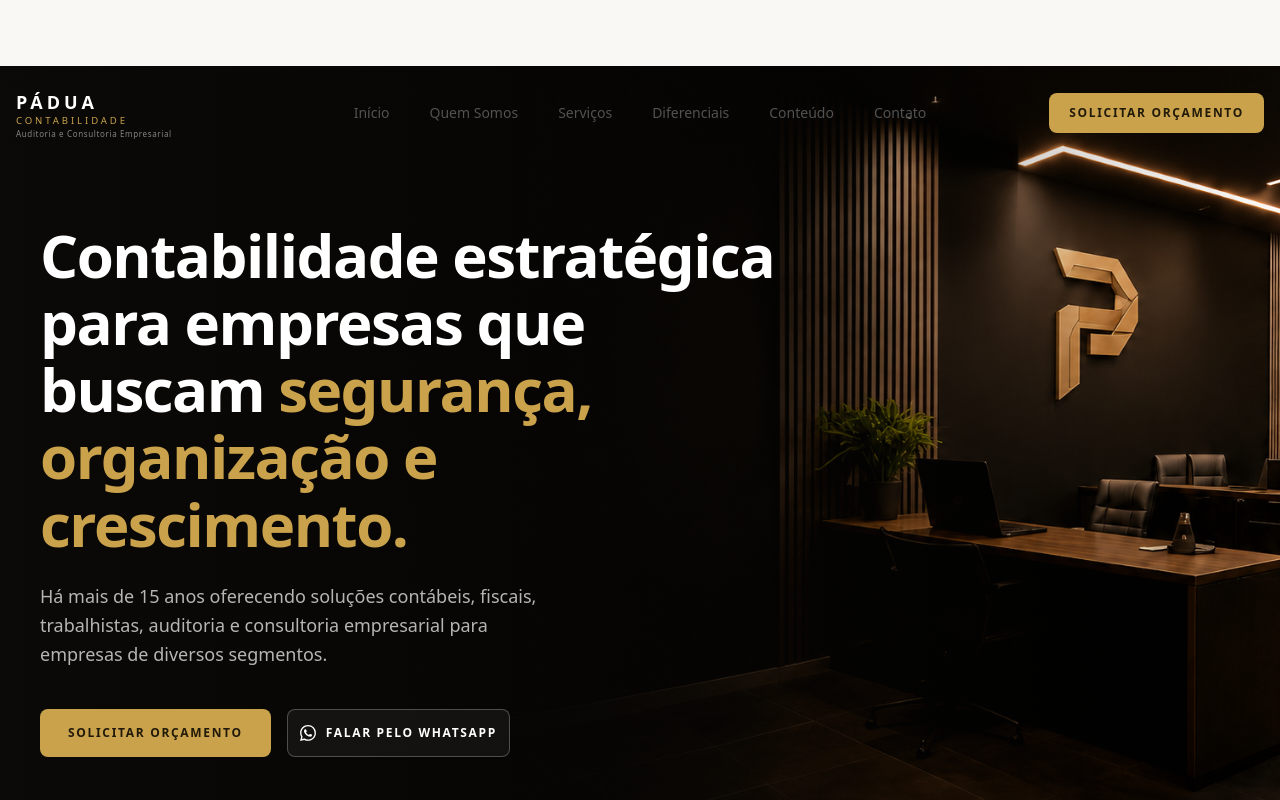
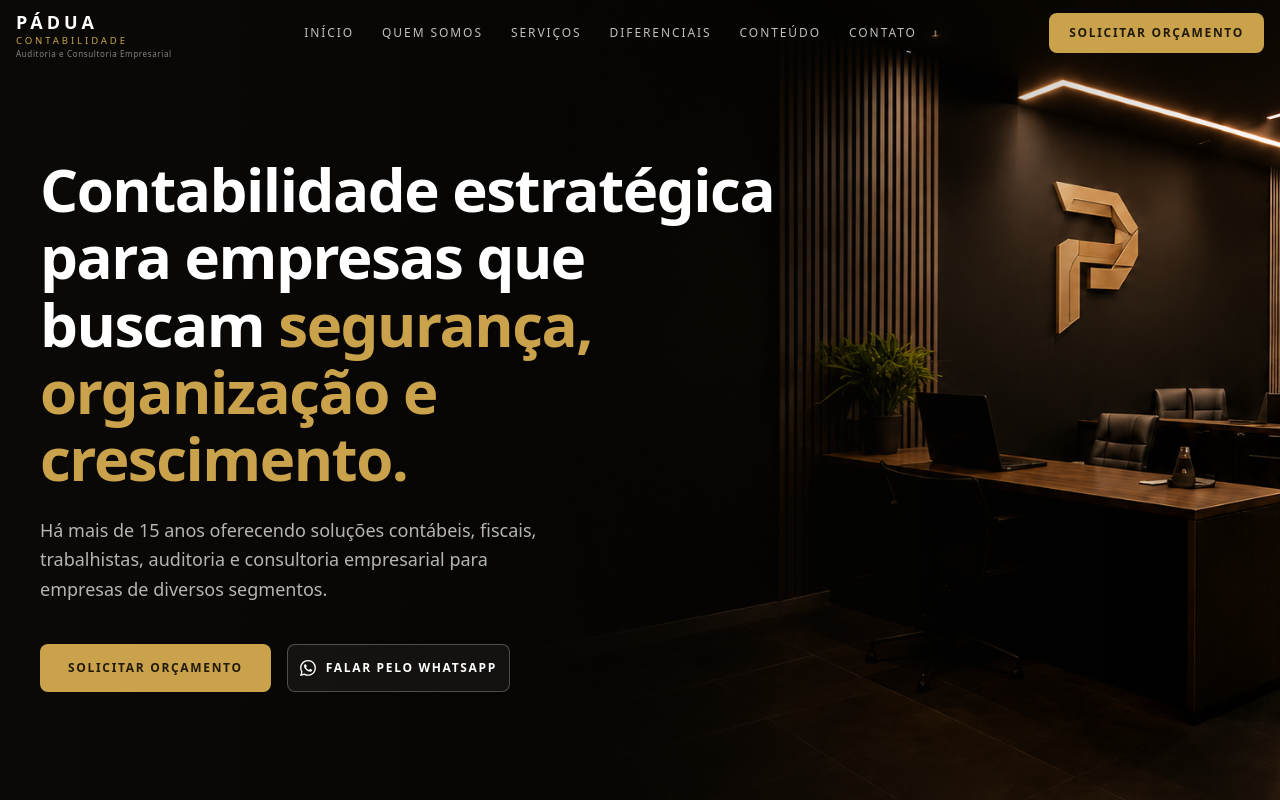
Before and after one commit to paduacontabilidade/website, a React (Vite) app: page / in a window 1280 px wide. Shown: the top 800 px of the page. Built offline with nearby package versions, Linux system fonts and the light colour scheme.

Commit message:
feat: update ResizableNavbar component with improved styling and mobile navigation icons

```diff
--- a/src/components/ui/resizable-navbar.tsx
+++ b/src/components/ui/resizable-navbar.tsx
@@ -1,6 +1,5 @@
-"use client";
 import { cn } from "@/lib/utils";
-import { IconMenu2, IconX } from "@tabler/icons-react";
+import { Menu, X } from "lucide-react";
 import {
   motion,
   AnimatePresence,
@@ -23,7 +22,7 @@ interface NavBodyProps {
 }
 
 interface NavItemsProps {
-  items: {
+  items: readonly {
     name: string;
     link: string;
   }[];
@@ -46,7 +45,6 @@ interface MobileNavMenuProps {
   children: React.ReactNode;
   className?: string;
   isOpen: boolean;
-  onClose: () => void;
 }
 
 export const Navbar = ({ children, className }: NavbarProps) => {
@@ -68,8 +66,7 @@ export const Navbar = ({ children, className }: NavbarProps) => {
   return (
     <motion.div
       ref={ref}
-      // IMPORTANT: Change this to class of `fixed` if you want the navbar to be fixed
-      className={cn("sticky inset-x-0 top-20 z-40 w-full", className)}
+      className={cn("fixed inset-x-0 top-0 z-50 w-full", className)}
     >
       {React.Children.map(children, (child) =>
         React.isValidElement(child)
@@ -91,7 +88,7 @@ export const NavBody = ({ children, className, visible }: NavBodyProps) => {
         boxShadow: visible
           ? "0 0 24px rgba(34, 42, 53, 0.06), 0 1px 1px rgba(0, 0, 0, 0.05), 0 0 0 1px rgba(34, 42, 53, 0.04), 0 0 4px rgba(34, 42, 53, 0.08), 0 16px 68px rgba(47, 48, 55, 0.05), 0 1px 0 rgba(255, 255, 255, 0.1) inset"
           : "none",
-        width: visible ? "40%" : "100%",
+        width: visible ? "60%" : "100%",
         y: visible ? 20 : 0,
       }}
       transition={{
@@ -100,11 +97,11 @@ export const NavBody = ({ children, className, visible }: NavBodyProps) => {
         damping: 50,
       }}
       style={{
-        minWidth: "800px",
+        minWidth: "1120px",
       }}
       className={cn(
-        "relative z-[60] mx-auto hidden w-full max-w-7xl flex-row items-center justify-between self-start rounded-full bg-transparent px-4 py-2 lg:flex dark:bg-transparent",
-        visible && "bg-white/80 dark:bg-neutral-950/80",
+        "relative z-[60] mx-auto hidden w-full max-w-7xl flex-row items-center justify-between self-start rounded-full bg-transparent px-4 py-2 lg:flex",
+        visible && "bg-ink/85 ring-1 ring-white/10",
         className,
       )}
     >
@@ -120,7 +117,7 @@ export const NavItems = ({ items, className, onItemClick }: NavItemsProps) => {
     <motion.div
       onMouseLeave={() => setHovered(null)}
       className={cn(
-        "absolute inset-0 hidden flex-1 flex-row items-center justify-center space-x-2 text-sm font-medium text-zinc-600 transition duration-200 hover:text-zinc-800 lg:flex lg:space-x-2",
+        "hidden min-w-0 flex-1 flex-row items-center justify-center space-x-1 text-xs font-medium tracking-[0.16em] whitespace-nowrap uppercase transition duration-200 lg:flex",
         className,
       )}
     >
@@ -128,14 +125,14 @@ export const NavItems = ({ items, className, onItemClick }: NavItemsProps) => {
         <a
           onMouseEnter={() => setHovered(idx)}
           onClick={onItemClick}
-          className="relative px-4 py-2 text-neutral-600 dark:text-neutral-300"
+          className="relative px-3 py-2 text-white/75 transition-colors hover:text-gold-300"
           key={`link-${idx}`}
           href={item.link}
         >
           {hovered === idx && (
             <motion.div
               layoutId="hovered"
-              className="absolute inset-0 h-full w-full rounded-full bg-gray-100 dark:bg-neutral-800"
+              className="absolute inset-0 h-full w-full rounded-full bg-white/10"
             />
           )}
           <span className="relative z-20">{item.name}</span>
@@ -166,7 +163,7 @@ export const MobileNav = ({ children, className, visible }: MobileNavProps) => {
       }}
       className={cn(
         "relative z-50 mx-auto flex w-full max-w-[calc(100vw-2rem)] flex-col items-center justify-between bg-transparent px-0 py-2 lg:hidden",
-        visible && "bg-white/80 dark:bg-neutral-950/80",
+        visible && "bg-ink/85 ring-1 ring-white/10",
         className,
       )}
     >
@@ -195,7 +192,6 @@ export const MobileNavMenu = ({
   children,
   className,
   isOpen,
-  onClose,
 }: MobileNavMenuProps) => {
   return (
     <AnimatePresence>
@@ -205,7 +201,7 @@ export const MobileNavMenu = ({
           animate={{ opacity: 1 }}
           exit={{ opacity: 0 }}
           className={cn(
-            "absolute inset-x-0 top-16 z-50 flex w-full flex-col items-start justify-start gap-4 rounded-lg bg-white px-4 py-8 shadow-[0_0_24px_rgba(34,_42,_53,_0.06),_0_1px_1px_rgba(0,_0,_0,_0.05),_0_0_0_1px_rgba(34,_42,_53,_0.04),_0_0_4px_rgba(34,_42,_53,_0.08),_0_16px_68px_rgba(47,_48,_55,_0.05),_0_1px_0_rgba(255,_255,_255,_0.1)_inset] dark:bg-neutral-950",
+            "absolute inset-x-0 top-16 z-50 flex w-full flex-col items-start justify-start gap-4 rounded-lg bg-ink px-4 py-8 ring-1 ring-white/10",
             className,
           )}
         >
@@ -223,66 +219,15 @@ export const MobileNavToggle = ({
   isOpen: boolean;
   onClick: () => void;
 }) => {
-  return isOpen ? (
-    <IconX className="text-black dark:text-white" onClick={onClick} />
-  ) : (
-    <IconMenu2 className="text-black dark:text-white" onClick={onClick} />
+  return (
+    <button
+      type="button"
+      aria-expanded={isOpen}
+      aria-label={isOpen ? "Fechar menu" : "Abrir menu"}
+      className="p-1 text-white"
+      onClick={onClick}
+    >
+      {isOpen ? <X className="size-6" /> : <Menu className="size-6" />}
+    </button>
   );
 };
-
-export const NavbarLogo = () => {
-  return (
-    <a
-      href="#"
-      className="relative z-20 mr-4 flex items-center space-x-2 px-2 py-1 text-sm font-normal text-black"
-    >
-      <img
-        src="https://assets.aceternity.com/logo-dark.png"
-        alt="logo"
-        width={30}
-        height={30}
-      />
-      <span className="font-medium text-black dark:text-white">Startup</span>
-    </a>
-  );
-};
-
-export const NavbarButton = ({
-  href,
-  as: Tag = "a",
-  children,
-  className,
-  variant = "primary",
-  ...props
-}: {
-  href?: string;
-  as?: React.ElementType;
-  children: React.ReactNode;
-  className?: string;
-  variant?: "primary" | "secondary" | "dark" | "gradient";
-} & (
-  | React.ComponentPropsWithoutRef<"a">
-  | React.ComponentPropsWithoutRef<"button">
-)) => {
-  const baseStyles =
-    "px-4 py-2 rounded-md bg-white button bg-white text-black text-sm font-bold relative cursor-pointer hover:-translate-y-0.5 transition duration-200 inline-block text-center";
-
-  const variantStyles = {
-    primary:
-      "shadow-[0_0_24px_rgba(34,_42,_53,_0.06),_0_1px_1px_rgba(0,_0,_0,_0.05),_0_0_0_1px_rgba(34,_42,_53,_0.04),_0_0_4px_rgba(34,_42,_53,_0.08),_0_16px_68px_rgba(47,_48,_55,_0.05),_0_1px_0_rgba(255,_255,_255,_0.1)_inset]",
-    secondary: "bg-transparent shadow-none dark:text-white",
-    dark: "bg-black text-white shadow-[0_0_24px_rgba(34,_42,_53,_0.06),_0_1px_1px_rgba(0,_0,_0,_0.05),_0_0_0_1px_rgba(34,_42,_53,_0.04),_0_0_4px_rgba(34,_42,_53,_0.08),_0_16px_68px_rgba(47,_48,_55,_0.05),_0_1px_0_rgba(255,_255,_255,_0.1)_inset]",
-    gradient:
-      "bg-gradient-to-b from-blue-500 to-blue-700 text-white shadow-[0px_2px_0px_0px_rgba(255,255,255,0.3)_inset]",
-  };
-
-  return (
-    <Tag
-      href={href || undefined}
-      className={cn(baseStyles, variantStyles[variant], className)}
-      {...props}
-    >
-      {children}
-    </Tag>
-  );
-};
```
